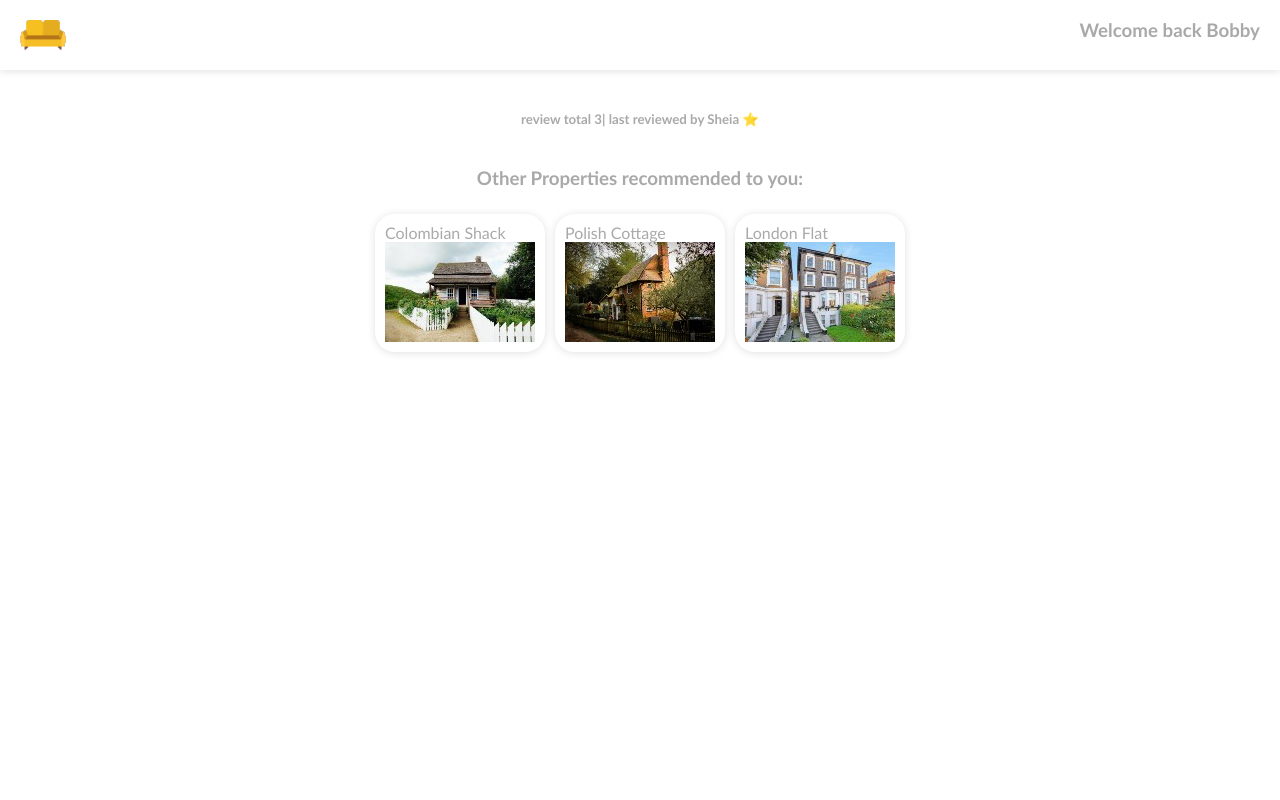
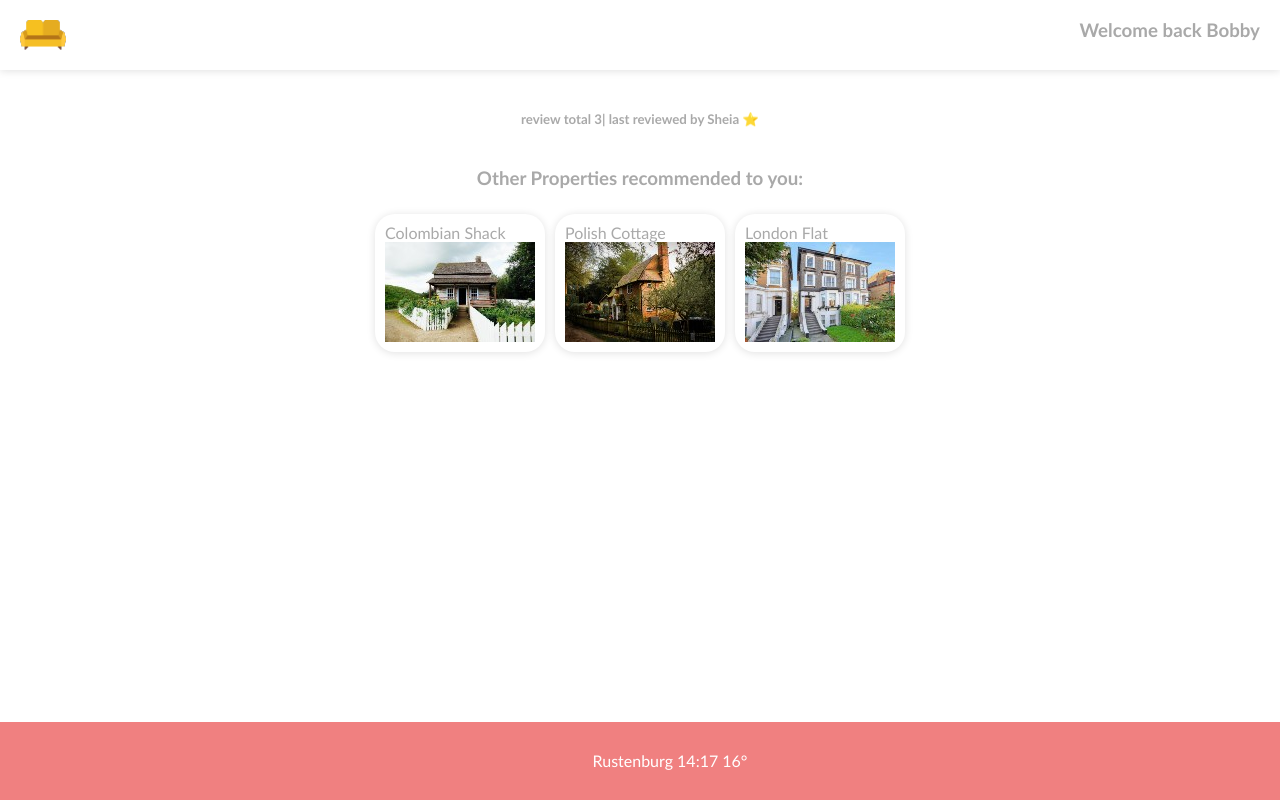
Before and after one commit to InolofatsengMotloba/INOMOT520_BCL2401_GroupD_02_InolofatsengMotloba_DJS09, a website built with webpack: page index.html in a window 1280 px wide. Built offline with nearby package versions, Linux system fonts and the light colour scheme.

Commit message:
Add footer with my location, time and temp

```diff
--- a/index.css
+++ b/index.css
@@ -48,3 +48,13 @@ body {
   padding: 10px;
   box-shadow: rgb(0 0 0 / 12%) 0 1px 8px;
 }
+
+.footer {
+  width: 100%;
+  background-color: lightcoral;
+  position: absolute;
+  bottom: 0;
+  text-align: center;
+  padding: 30px;
+  color: white;
+}
--- a/index.html
+++ b/index.html
@@ -21,6 +21,7 @@
       <h3>Other Properties recommended to you:</h3>
       <div class="properties"></div>
     </div>
+    <div class="footer"></div>
     <script src="./dist/main.js"></script>
   </body>
 </html>
--- a/src/index.ts
+++ b/src/index.ts
@@ -4,6 +4,7 @@ import { showReviewTotal, populateUser } from "./utils";
 let isOpen: boolean;
 
 const propertyContainer = document.querySelector(".properties");
+const footer = document.querySelector(".footer");
 
 // Reviews
 const reviews: {
@@ -117,3 +118,13 @@ for (let i = 0; i < properties.length; i++) {
   card.appendChild(image);
   propertyContainer.appendChild(card);
 }
+
+// Footer
+let currentLocation: [string, string, number] = ["Rustenburg", "14:17", 16];
+footer.innerHTML =
+  currentLocation[0] +
+  " " +
+  currentLocation[1] +
+  " " +
+  currentLocation[2] +
+  "°";
```
